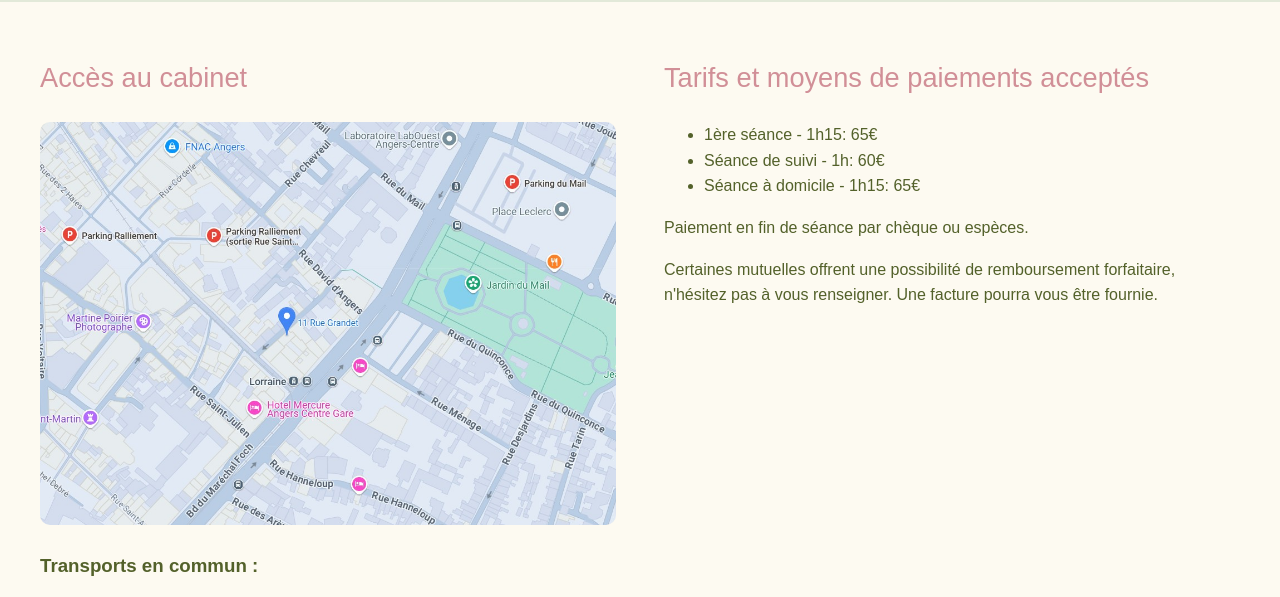
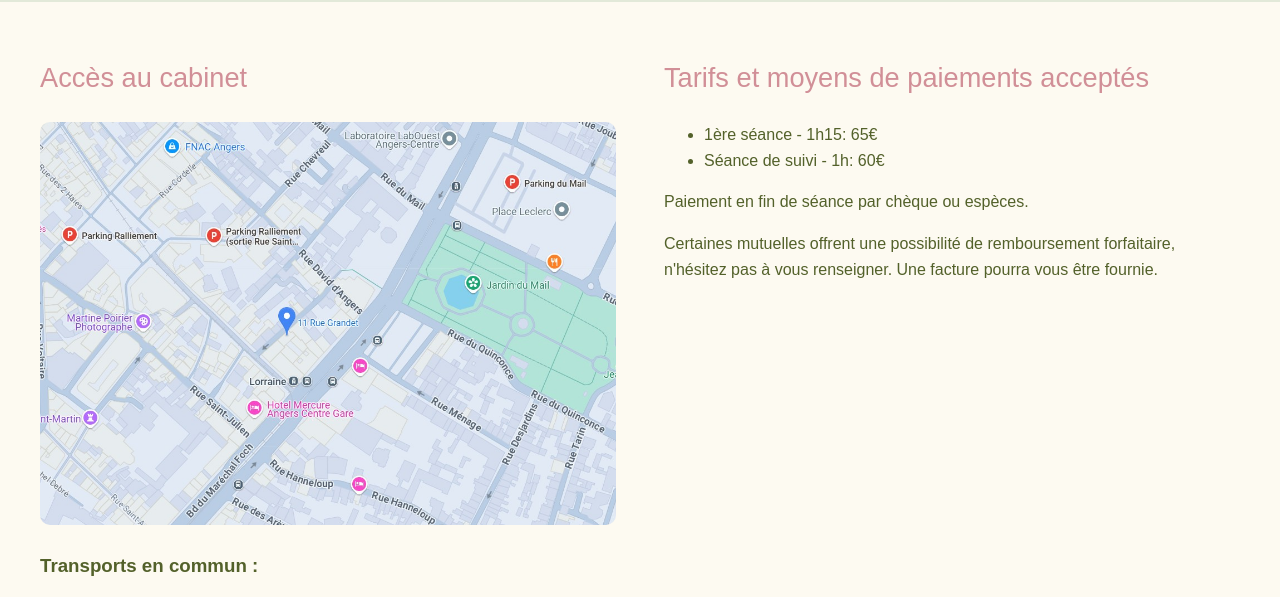
Before and after one commit to srivollet/site-anais, a plain HTML site: page public_html/pratique.html in a window 1280 px wide. Shown: the part 138-735 px from the top of the page. Drawn offline with Linux system fonts and the light colour scheme.

Commit message:
Retrait du tarif de séance à domicile sur la page Pratique
Suite à la réponse d'Anaïs du 14 nov. 2026 : le soutien à domicile
n'est plus proposé.

Co-Authored-By: Claude Opus 5.5 <noreply@anthropic.com>

```diff
--- a/public_html/pratique.html
+++ b/public_html/pratique.html
@@ -63,7 +63,6 @@
                         <ul>
                             <li>1ère séance - 1h15: 65€</li>
                             <li>Séance de suivi - 1h: 60€</li>
-                            <li>Séance à domicile - 1h15: 65€</li>
                         </ul>
                         <p>Paiement en fin de séance par chèque ou espèces.</p>
                         <p>Certaines mutuelles offrent une possibilité de remboursement forfaitaire, n'hésitez pas à
```
